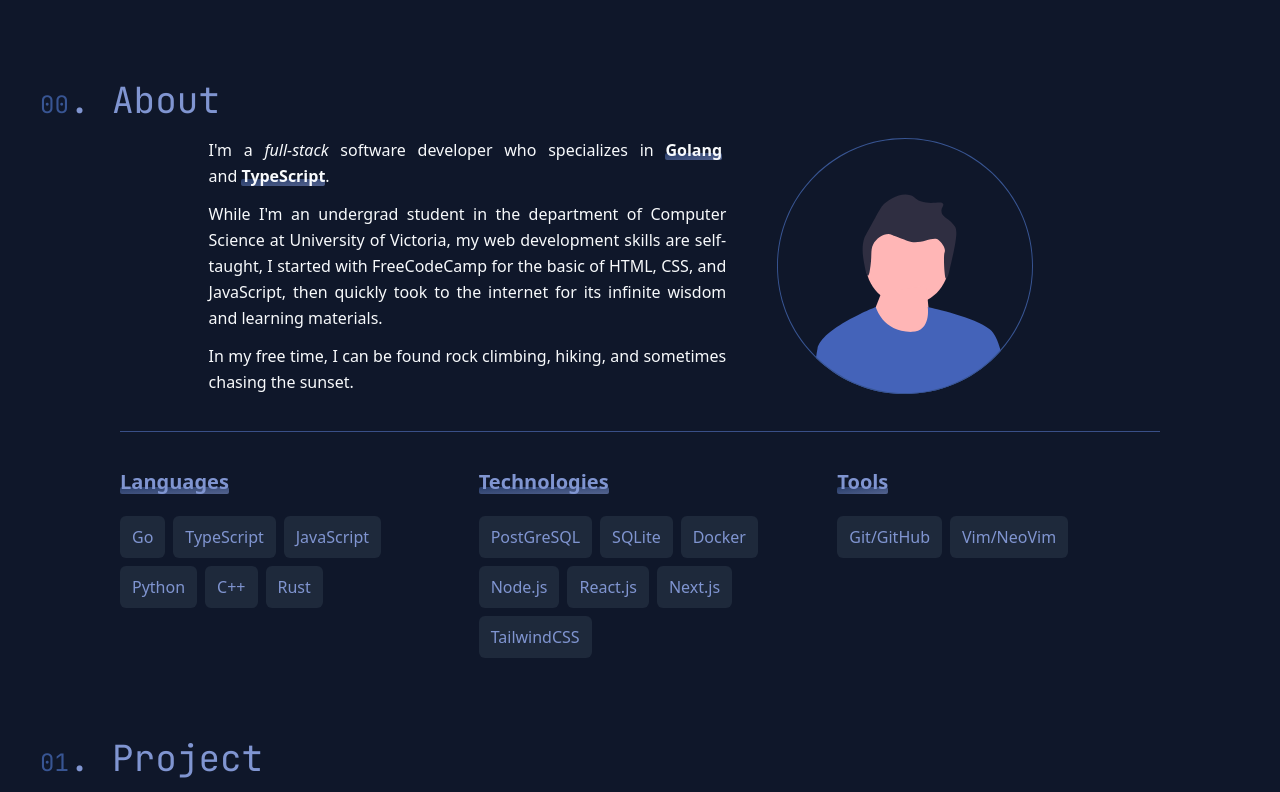
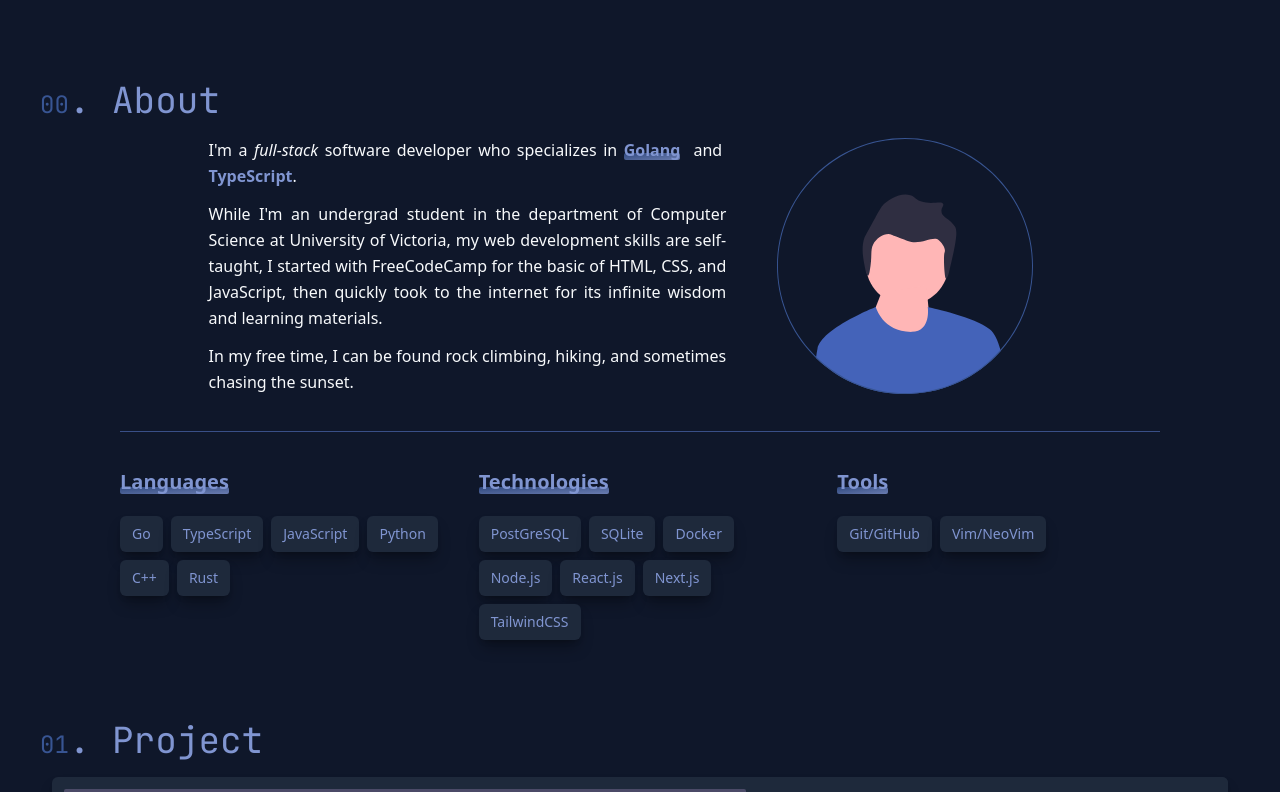
Before and after one commit to hn275/portfolio, a React (Vite) app: page / in a window 1280 px wide. Shown: the part 800-1592 px from the top of the page. Built offline with nearby package versions, Linux system fonts and the light colour scheme.

Commit message:
Fix/animated skills (#9)
* fix: added delay to skill animation

* fix: shadow on skil card

```diff
--- a/src/App.tsx
+++ b/src/App.tsx
@@ -166,7 +166,7 @@ function App() {
             </h2>
             <p>
               You&apos;ve made it this far, might as well&nbsp;
-              <AnimatedUnderline className="font-semibold text-accent">
+              <AnimatedUnderline className="font-semibold">
                 say hello
               </AnimatedUnderline>
               .
--- a/src/components/AnimatedUnderline.tsx
+++ b/src/components/AnimatedUnderline.tsx
@@ -30,18 +30,20 @@ export function AnimatedUnderline({
   };
 
   return (
-    <motion.span className={cx([className, "relative isolate font-semibold"])}>
-      {children}
+    <motion.span
+      className={cx(["relative isolate font-semibold text-accent", className])}
+    >
       <motion.span
         variants={vars}
         className={cx([
           "absolute bottom-[1px] left-0 w-full -z-10 rounded-sm",
-          "bg-gradient-to-br dark:from-brand-300/60 dark:to-brand-50/60",
-          "from-brand-100 to-brand-50/50",
+          "bg-gradient-to-br dark:from-brand-300/80 dark:to-brand-50/80",
+          "from-brand-100/50 to-brand-50/50",
           className,
         ])}
         style={{ height: h || 7 }}
       />
+      {children}
     </motion.span>
   );
 }
--- a/src/features/About/Skills.tsx
+++ b/src/features/About/Skills.tsx
@@ -32,12 +32,12 @@ export function Skills() {
     <>
       {skills.map(({ name, stacks }, index) => (
         <FadeIn
-          delay={index * 0.2}
+          delay={(index + 0.2) * 0.2}
           key={shortid.generate()}
           amount={0.7}
           className={cx("w-full", "flex flex-col gap-5")}
         >
-          <motion.h3 className="font-semibold text-xl text-accent">
+          <motion.h3 className="font-semibold text-xl">
             <AnimatedUnderline>{name}</AnimatedUnderline>
           </motion.h3>
 
@@ -46,7 +46,9 @@ export function Skills() {
               <li key={shortid.generate()}>
                 <p
                   className={cx(
-                    "py-2 px-3 bg-white dark:bg-slate-800 rounded-md text-slate-500 dark:text-brand-50"
+                    "py-2 px-3 rounded-md text-sm",
+                    "bg-white dark:bg-slate-800 text-slate-500 dark:text-brand-50",
+                    "shadow-main"
                   )}
                 >
                   {stack}
--- a/src/index.css
+++ b/src/index.css
@@ -31,7 +31,7 @@ main {
   }
 
   .text-accent {
-    @apply text-brand-300 dark:text-brand-50;
+    @apply text-brand-200 dark:text-brand-50;
   }
 
   .bg-main {
```
